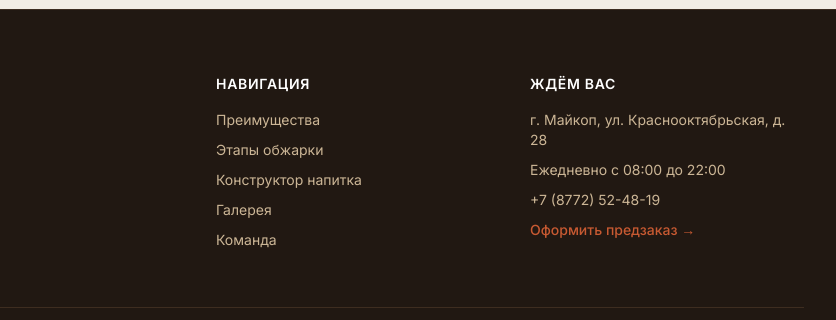
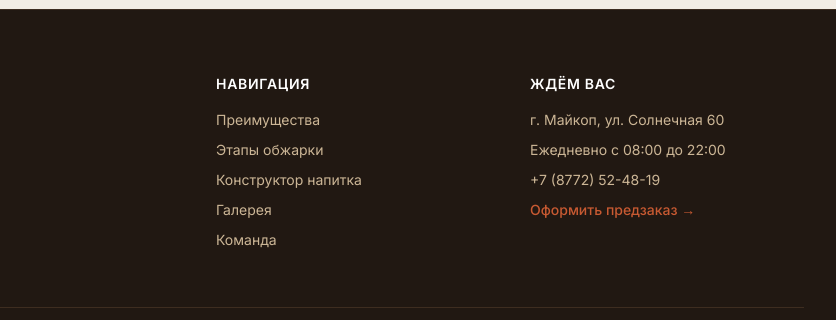
Before and after one commit to vampcod7767/-, a plain HTML site: page index.html in a window 1280 px wide. Shown: the part 6339-6659 px from the top of the page, 444-1280 px from the left. Drawn offline with nearby package versions, Linux system fonts and the light colour scheme.

Commit message:
Update index.html

```diff
--- a/index.html
+++ b/index.html
@@ -852,7 +852,7 @@
                 <div>
                     <h4 class="font-semibold text-white text-sm uppercase tracking-wider mb-4">Ждём вас</h4>
                     <ul class="space-y-2.5 text-sm text-coffee-300">
-                        <li>г. Майкоп, ул. Краснооктябрьская, д. 28</li>
+                        <li>г. Майкоп, ул. Солнечная 60</li>
                         <li>Ежедневно с 08:00 до 22:00</li>
                         <li><a href="tel:+78772524819" class="hover:text-white transition-colors">+7 (8772) 52-48-19</a></li>
                         <li><a href="#order" class="text-terracotta hover:underline font-medium">Оформить предзаказ →</a></li>
```
